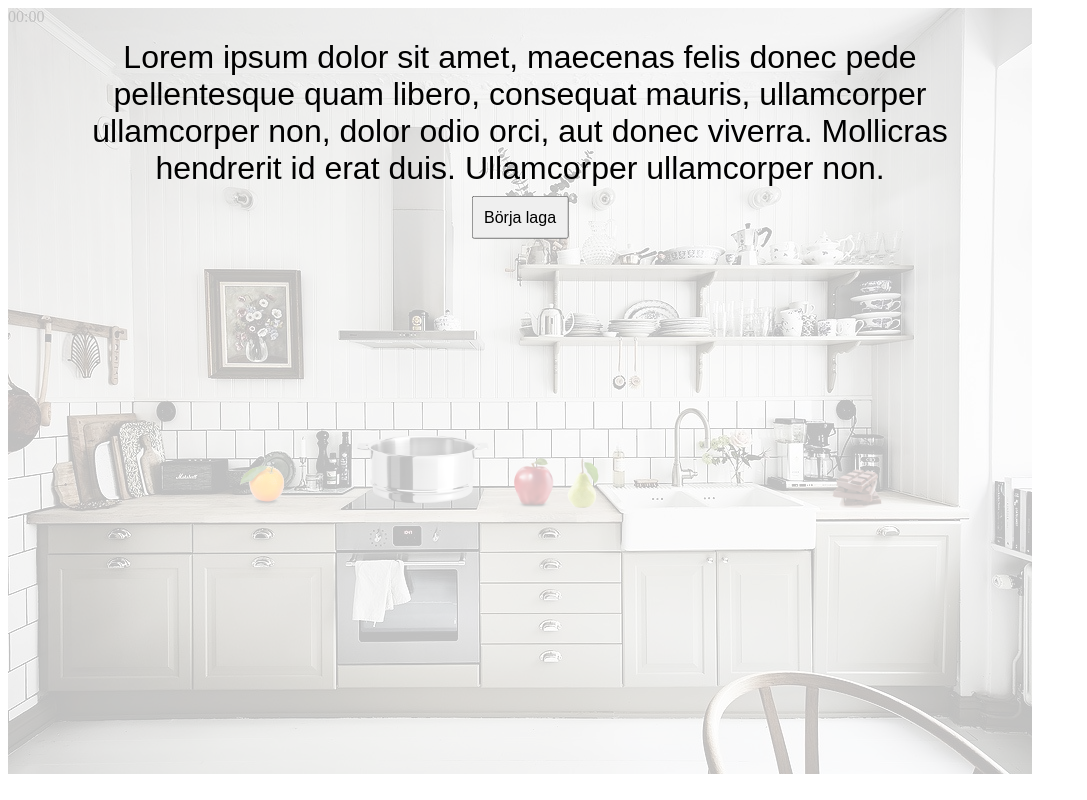
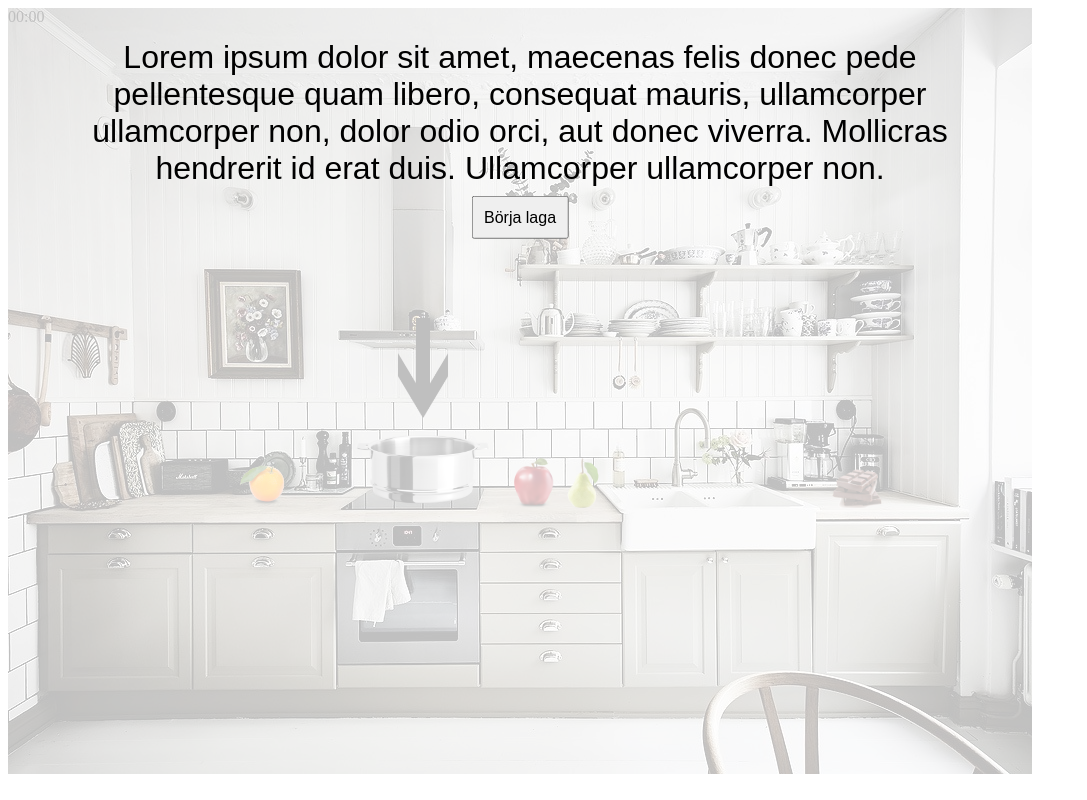
Before and after one commit to annaco/Klickspel, a PHP site: page /public/dragdrop.html in a window 1280 px wide. Shown: the whole page, without its empty margins (0-1087 px from the left). Run offline with PHP 8.4, Linux system fonts and the light colour scheme.

Commit message:
arrow down function

```diff
--- a/public/css/style.css
+++ b/public/css/style.css
@@ -1 +1 @@
-#wrapper{background-image:url(../img/kitchen.jpg);background-repeat:no-repeat;width:1024px;height:766px;position:relative}.apple{content:url(../img/Apple.png);left:500px}.apple,.orange{width:50px;position:absolute;top:450px;z-index:1}.orange{content:url(../img/orange.png);left:230px}.chocolate{content:url(../img/chocolate.png);top:460px;right:150px}.chocolate,.pear{width:50px;position:absolute;z-index:1}.pear{content:url(../img/pear.png);top:450px;left:550px}#arrowDown{content:url(../img/arrowDown.svg);width:50px;height:100px;position:absolute;top:310px;left:390px;z-index:1}.kastrull{content:url(../img/kastrull.png);height:80px;position:absolute;top:420px;left:340px}.grattis{content:url(../img/grattis.gif);display:none}.instruction{width:100%;height:100%;background-color:hsla(0,0%,100%,.75);position:absolute;z-index:2}.instruction .intro_text{box-sizing:border-box;padding:3%;font-family:Arial;font-size:2em;margin:0 auto;text-align:center}.instruction button{padding:1%;font-size:1em;cursor:pointer;position:relative;left:50%;margin-right:-50%;transform:translate(-50%,-50%)}.draggableItem{cursor:-webkit-grab;cursor:grab}#stop{display:none}
+#wrapper{background-image:url(../img/kitchen.jpg);background-repeat:no-repeat;width:1024px;height:766px;position:relative}.apple{content:url(../img/Apple.png);left:500px}.apple,.orange{width:50px;position:absolute;top:450px;z-index:1}.orange{content:url(../img/orange.png);left:230px}.chocolate{content:url(../img/chocolate.png);top:460px;right:150px}.chocolate,.pear{width:50px;position:absolute;z-index:1}.pear{content:url(../img/pear.png);top:450px;left:550px}#arrowDown{content:url(../img/arrowDown.png);width:50px;height:100px;position:absolute;top:310px;left:390px;z-index:1}.kastrull{content:url(../img/kastrull.png);height:80px;position:absolute;top:420px;left:340px}.grattis{content:url(../img/grattis.gif);display:none}.instruction{width:100%;height:100%;background-color:hsla(0,0%,100%,.75);position:absolute;z-index:2}.instruction .intro_text{box-sizing:border-box;padding:3%;font-family:Arial;font-size:2em;margin:0 auto;text-align:center}.instruction button{padding:1%;font-size:1em;cursor:pointer;position:relative;left:50%;margin-right:-50%;transform:translate(-50%,-50%)}.draggableItem{cursor:-webkit-grab;cursor:grab}#stop{display:none}
--- a/public/dragdrop.html
+++ b/public/dragdrop.html
@@ -7,16 +7,22 @@
 	<div id="wrapper">
 		<div class="instruction">
 			<p class="intro_text">Lorem ipsum dolor sit amet, maecenas felis donec pede pellentesque quam libero, consequat mauris, ullamcorper ullamcorper non, dolor odio orci, aut donec viverra. Mollicras hendrerit id erat duis. Ullamcorper ullamcorper non.</p>
-        	<button id="start" class="start">Börja laga</button>
+			<button id="start" class="start">Börja laga</button>
 		</div>
 		<div class="draggableItem apple"></div>
 		<div class="draggableItem orange"></div>
 		<div class="draggableItem chocolate"></div>
 		<div class="draggableItem pear"></div>
 		<div class="kastrull"></div>
+		<div id="arrowDown"></div>
 		<div id="timer">00:00</div>
 		<button id="stop">Stop</button>
 		<div class="grattis"></div>
+
+		<div id="result">
+			<div class="name"></div>
+			<div class="time"></div>
+		</div>
 	</div>
 
 
--- a/public/js/scripts.min.js
+++ b/public/js/scripts.min.js
@@ -1 +1 @@
-function startGame(){$('.instruction').hide(),$('#start').off('click',startGame),$('#start').hide(),timer=setInterval(countTime,1e3),$('#stop').show(),makeDraggable(),dragAndDrop()}function countTime(){currentTime++;var a='';if(60>currentTime)a=10>currentTime?'00:0'+currentTime:'00.'+currentTime;else{minutes=Math.floor(currentTime/60);var b=Number(currentTime-60);a=10>b?'0'+minutes+':0'+b:'0'+minutes+':'+b}$('#timer').html(a)}function makeDraggable(){$('.draggableItem').draggable({revert:'invalid',cursor:'pointer'})}function dragAndDrop(){$('.kastrull').droppable({accept:'.apple, .chocolate',drop:function(a,b){b.draggable.is('.apple')?$('.apple').hide().addClass('ok'):b.draggable.is('.chocolate')&&$('.chocolate').hide().addClass('ok'),2==$('.ok').length&&($('.grattis').show(),setTimeout(endGame))}})}function endGame(){clearInterval(timer)}function arrowDown(){for(i=0;i<3;i++)$('#arrowDown').animate({top:'+=40px'},450).delay(150),$('#arrowDown').animate({top:'-=40px'},450)}var timer,minutes,points=0,currentSecond=0,currentTime=0,correctItems=0;$(document).ready(function(){$('#start').on('click',startGame),$('#stop').on('click',endGame)});
+function startGame(){$('.instruction').hide(),$('#start').off('click',startGame),$('#start').hide(),timer=setInterval(countTime,1e3),$('#stop').show(),makeDraggable(),dragAndDrop(),arrowDown()}function countTime(){currentTime++;var a='';if(60>currentTime)a=10>currentTime?'00:0'+currentTime:'00.'+currentTime;else{minutes=Math.floor(currentTime/60);var b=Number(currentTime-60);a=10>b?'0'+minutes+':0'+b:'0'+minutes+':'+b}$('#timer').html(a)}function makeDraggable(){$('.draggableItem').draggable({revert:'invalid',cursor:'pointer'})}function dragAndDrop(){$('.kastrull').droppable({accept:'.apple, .chocolate',drop:function(a,b){b.draggable.is('.apple')?$('.apple').hide().addClass('ok'):b.draggable.is('.chocolate')&&$('.chocolate').hide().addClass('ok'),2==$('.ok').length&&($('.grattis').show(),setTimeout(endGame))}})}function endGame(){clearInterval(timer)}function arrowDown(){for(i=0;i<3;i++)$('#arrowDown').animate({top:'+=40px'},450).delay(150),$('#arrowDown').animate({top:'-=40px'},450)}var timer,minutes,points=0,currentSecond=0,currentTime=0,correctItems=0;$(document).ready(function(){$('#result').submit,$('#start').on('click',startGame),$('#stop').on('click',endGame)});
--- a/public/src/js/main.js
+++ b/public/src/js/main.js
@@ -1,21 +1,28 @@
 var timer, minutes, points = 0, currentSecond = 0, currentTime = 0, correctItems = 0;
 $(document).ready(function() {
+	$('#result').submit
+
 	// När man klickar på "börja laga" i instruktionsrutan startar spelet
 	$("#start").on('click', startGame);
+	// The timer stops when the stop button is clicked
 	$('#stop').on('click', endGame);
 });
 function startGame() {
 	// Instruktionsrutan försvinner och spelet startar
 	$(".instruction").hide();
-	//Removes the event listener from the start button
+	// Removes the event listener from the start button
 	$('#start').off('click', startGame);
-	//Removes the start button when the game is started
+	// Removes the start button when the game is started
 	$('#start').hide();
-	//Starts the timer function
+	// Starts the timer function
 	timer = setInterval(countTime, 1000);
+	// The stop button appears
 	$('#stop').show();
+
+	// functions
 	makeDraggable();
 	dragAndDrop();
+	arrowDown();
 }
 function countTime() {
 	currentTime++;
--- a/public/src/scss/_tablet.scss
+++ b/public/src/scss/_tablet.scss
@@ -38,7 +38,7 @@
     z-index: 1;
 }
 #arrowDown {
-	content: url(../img/arrowDown.svg);
+	content: url(../img/arrowDown.png);
 	width: 50px;
 	height: 100px;
 	position: absolute;
```
Also changed, not shown: public/src/js/build/scripts.js (+10 -3 lines), public/img/arrowDown.png (added), public/img/arrowDown.svg (deleted).
